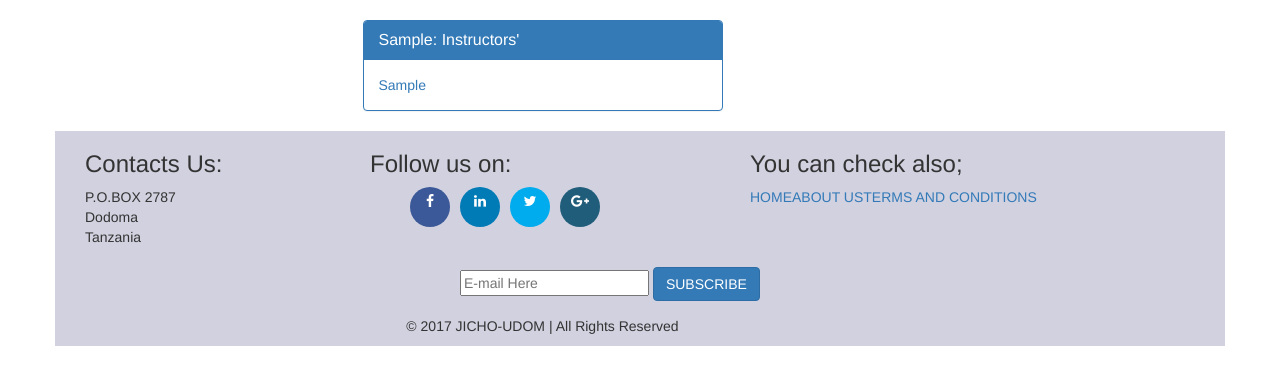
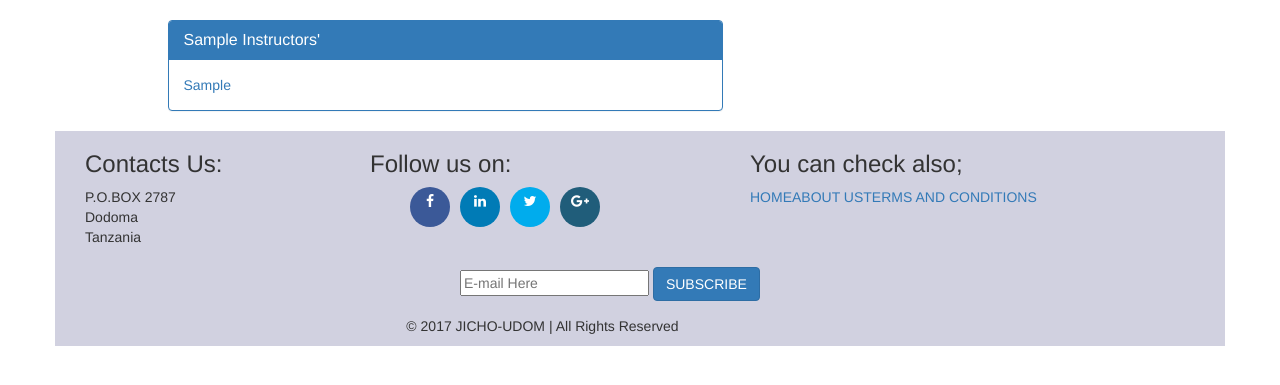
Before and after one commit to lonac/eye, a Laravel app: page /colleges/1/lecturers/show in a window 1280 px wide. Shown: the part 52-437 px from the top of the page. Run offline with Laravel 8, Linux system fonts and the light colour scheme; tables that the repository leaves empty hold one stand-in row (values such as "Sample post"); settings files or empty folders that the repository lacks are supplied; some libraries are stand-ins or nearby versions.

Commit message:
modified:   resources/views/collegedepartments/create.blade.php modified:   resources/views/collegedepartments/show.blade.php modified:   resources/views/lecturers/create.blade.php modified:   resources/views/lecturers/show.blade.php modified:   resources/views/otherstaffs/create.blade.php

```diff
--- a/resources/views/collegedepartments/create.blade.php
+++ b/resources/views/collegedepartments/create.blade.php
@@ -9,7 +9,7 @@
 		<div class="col-sm-6 col-sm-offset-3">
 			<div class="panel panel-primary">
 				<div class="panel-heading">
-					<h3 class="panel-title"> College Departments at {{ $col->college}}</h3>
+					<h3 class="panel-title"> {{ $col->college}} Departments</h3>
 				</div>
 				<div class="panel-body">
 
--- a/resources/views/collegedepartments/show.blade.php
+++ b/resources/views/collegedepartments/show.blade.php
@@ -6,10 +6,10 @@
 
 <div class="container">
 	<div class="row">
-		<div class="col-sm-6 col-sm-offset-3">
+		<div class="col-sm-6 col-sm-offset-1">
 			<div class="panel panel-primary">
 				<div class="panel-heading">
-					<h3 class="panel-title"> Departments at {{ $col->college}}</h3>
+					<h3 class="panel-title">  {{ $col->college}} Departments:</h3>
 				</div>
 				<div class="panel-body">
 					@if($dep->count()>0)
--- a/resources/views/lecturers/create.blade.php
+++ b/resources/views/lecturers/create.blade.php
@@ -6,7 +6,7 @@
 
 <div class="container">
 	<div class="row">
-		<div class="col-sm-4 col-sm-offset-3">
+		<div class="col-sm-6 col-sm-offset-1">
 			<div class="panel panel-default">
 				<div class="panel-heading">
 					<h3 class="panel-title">{{$col->college}}: Instructors' Details:</h3>
--- a/resources/views/lecturers/show.blade.php
+++ b/resources/views/lecturers/show.blade.php
@@ -6,10 +6,10 @@
 
 <div class="container">
 	<div class="row">
-		<div class="col-sm-4 col-sm-offset-3">
+		<div class="col-sm-6 col-sm-offset-1">
 			<div class="panel panel-primary">
 				<div class="panel-heading">
-					<h3 class="panel-title">{{$col->college}}: Instructors'</h3>
+					<h3 class="panel-title">{{$col->college}} Instructors'</h3>
 				</div>
 				<div class="panel-body">
 
--- a/resources/views/otherstaffs/create.blade.php
+++ b/resources/views/otherstaffs/create.blade.php
@@ -6,10 +6,10 @@
 
 <div class="container">
 	<div class="row">
-		<div class="col-sm-4 col-sm-offset-3">
+		<div class="col-sm-6 col-sm-offset-1">
 			<div class="panel panel-default">
 				<div class="panel-heading">
-					<h3 class="panel-title">College of {{$col->col_name}}: Staffs Details:</h3>
+					<h3 class="panel-title">{{$col->col_name}}: Staffs Details:</h3>
 				</div>
 				<div class="panel-body">
 
```
